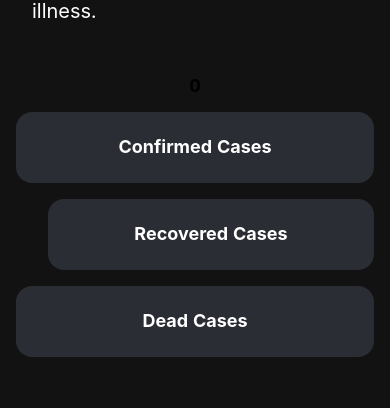
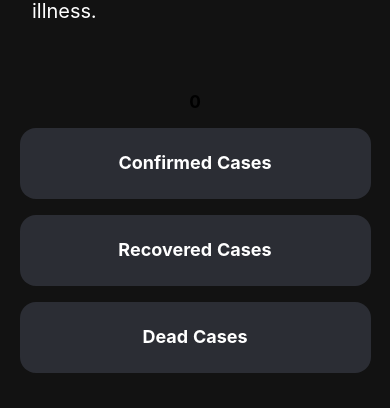
Before and after one commit to nguyetdoan/Covid-19-Tracker, a React (Create React App) app: page / in a window 390 px wide. Shown: the part 631-1039 px from the top of the page. Built offline with nearby package versions, Linux system fonts and the light colour scheme; no server answers; a web font is replaced by a local one.

Commit message:
fix overviewboard

```diff
--- a/src/components/Covid19/LiveCase/LiveCase.module.scss
+++ b/src/components/Covid19/LiveCase/LiveCase.module.scss
@@ -47,3 +47,8 @@
     text-align: center;
   }
 }
+@media only screen and (max-width: 300px) {
+  .live-case__wrapper {
+    width: 90%;
+  }
+}
--- a/src/components/Covid19/OverViewBoard/OverViewBoard.module.scss
+++ b/src/components/Covid19/OverViewBoard/OverViewBoard.module.scss
@@ -1,12 +1,13 @@
 .overview-board__container {
-  display: flex;
-  width: 100%;
+  display: grid;
+  width: 75%;
+  margin: 2rem auto;
+  grid-template-columns: repeat(auto-fit, minmax(200px, 1fr));
+  grid-gap: 1rem;
   align-items: center;
-  justify-content: center;
+  justify-items: center;
   text-align: center;
   font-size: 18px;
-  padding: 1rem;
-  border-radius: 16px;
   color: black;
   font-weight: bold;
   flex-wrap: wrap;
@@ -22,36 +23,15 @@
     width: 200px;
     padding: 0.5rem 1rem;
     border-radius: 16px;
-    margin-top: 1rem;
     background-color: #2b2d34;
     color: white;
-    &.case2 {
-      margin: 1rem 2rem 0;
-    }
-    &.case0 {
-      margin-right: 2rem;
+  }
+}
+@media only screen and (max-width: 1024px) {
+  .overview-board__container {
+    width: 90%;
+    .case {
+      width: 100%;
     }
   }
 }
-@media only screen and (max-width: 600px) {
-  .overview-board__container {
-    .case {
-      width: 100%;
-      &.case2 {
-        margin: 1rem 0 0;
-      }
-      &.case0 {
-        margin-right: 0;
-      }
-    }
-  }
-}
-@media only screen and (max-width: 768px) {
-  .overview-board__container {
-    .case {
-      &.case2 {
-        margin: 1rem 0 0 2rem;
-      }
-    }
-  }
-}
```
Also changed, not shown: public/assets/Untitled-1.png (added), public/assets/covid-banner.png (added).
